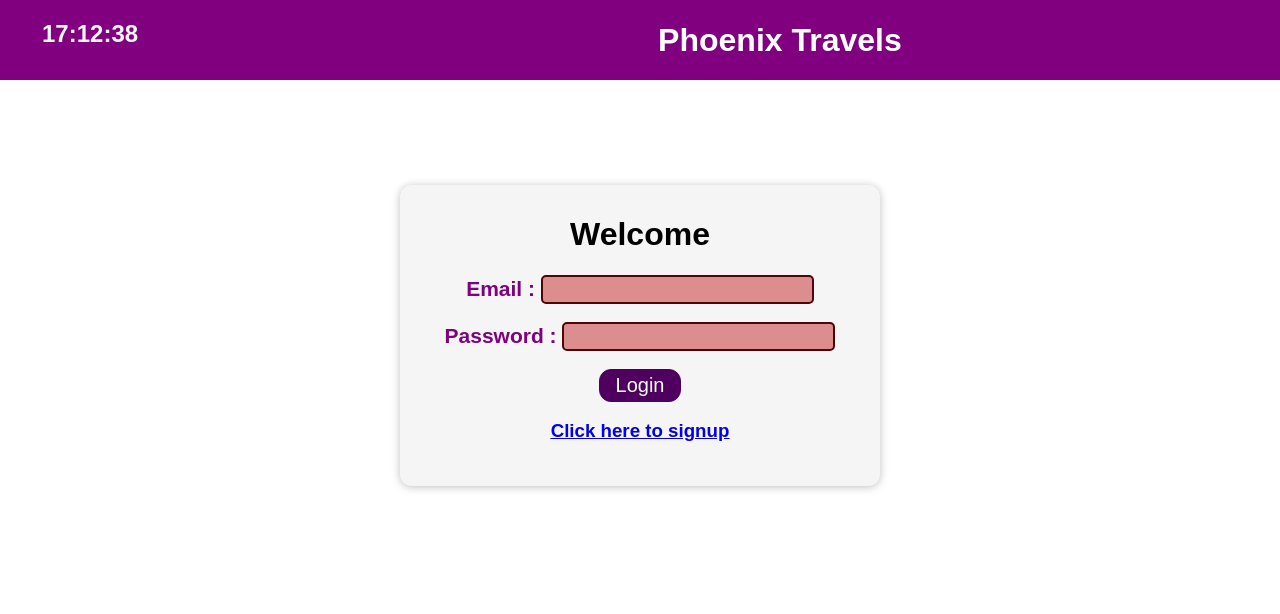
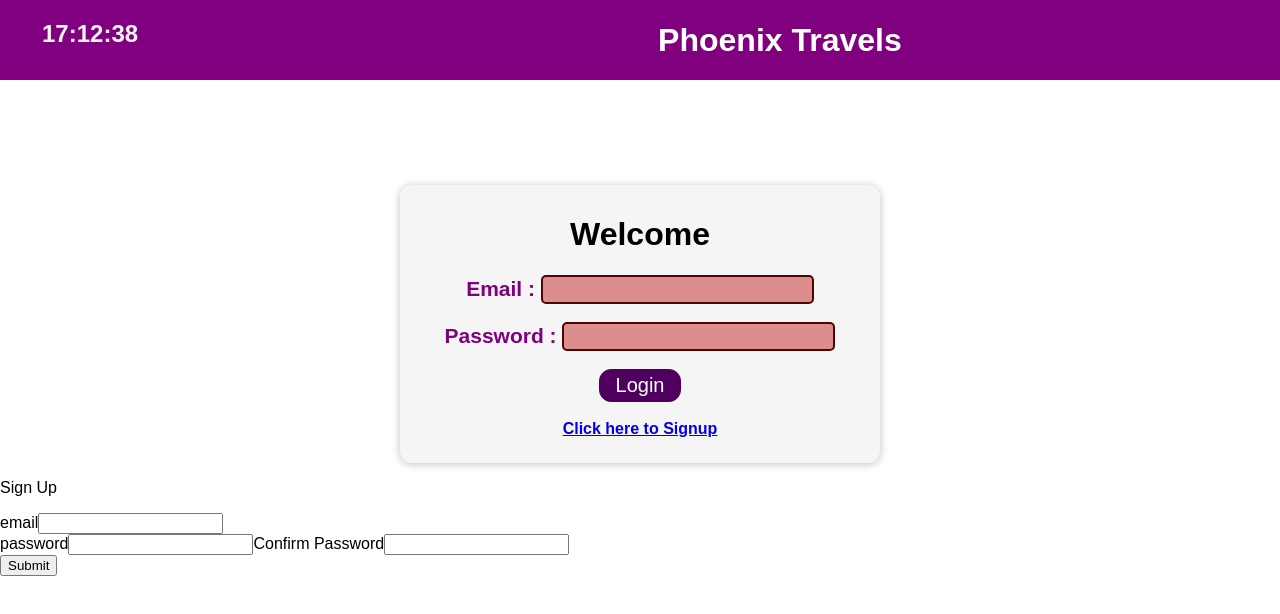
Before and after one commit to anirruth0312/flight_fare, a React (Create React App) app: page /Signup in a window 1280 px wide. Shown: the top 614 px of the page. Built offline with nearby package versions, Linux system fonts and the light colour scheme.

Commit message:
Slight modifications

```diff
--- a/package.json
+++ b/package.json
@@ -8,6 +8,7 @@
     "@testing-library/user-event": "^7.2.1",
     "react": "^18.0.0",
     "react-dom": "^18.0.0",
+    "react-router-dom": "^6.3.0",
     "react-scripts": "4.0.3"
   },
   "scripts": {
--- a/src/App.js
+++ b/src/App.js
@@ -1,6 +1,15 @@
 import React, { useEffect, useState } from "react";
 import Login from "./Components/Login/Login";
 import FirstPage from "./Components/FirstPage/FirstPage";
+import {
+  BrowserRouter as Router,
+  Route,
+  Link,
+  Routes,
+  BrowserRouter,
+} from "react-router-dom";
+import SignupPage from "./Components/Signup/SignupPage";
+
 function App() {
   const [isLoggedIn, setIsLoggedIn] = useState(false);
 
@@ -21,12 +30,12 @@ function App() {
     localStorage.removeItem("isLoggedIn");
     setIsLoggedIn(false);
   }
-
   return (
-    <React.Fragment>
+    <BrowserRouter>
       <FirstPage isAuthenticated={isLoggedIn} onLogout={logoutHandler} />
       {!isLoggedIn && <Login onLogin={loginHandler} />}
-    </React.Fragment>
+      <Routes>{<Route path="/Signup" element={<SignupPage />}></Route>}</Routes>
+    </BrowserRouter>
   );
 }
 
--- a/src/Components/Login/Login.js
+++ b/src/Components/Login/Login.js
@@ -1,6 +1,6 @@
 import React, { useState } from "react";
+import { Link, Switch } from "react-router-dom";
 import Card from "../Card/Card";
-import Signup from "./Signup";
 import Header from "./Header";
 import Button from "../Button/Button";
 import styles from "./Login.module.css";
@@ -17,14 +17,14 @@ function Login(props) {
     setEnteredEmail(event.target.value);
     setEmailValid(event.target.value.includes("@"));
     setLoginValid(
-      event.target.value.includes("@") && enteredPassword.trim().length > 8
+      event.target.value.includes("@") && enteredPassword.trim().length > +8
     );
   }
 
   //Password change and checking if it is valid
   function passwordChangeHandler(event) {
     setEnteredPassword(event.target.value);
-    setPasswordValid(enteredPassword.trim().length > 8);
+    setPasswordValid(enteredPassword.trim().length >= 8);
     setLoginValid(
       event.target.value.trim().length > 8 && enteredEmail.includes("@")
     );
@@ -40,7 +40,15 @@ function Login(props) {
   }
   function submitHandler(event) {
     event.preventDefault();
-    props.onLogin(enteredEmail, enteredPassword);
+    if (loginValid) {
+      props.onLogin(enteredEmail, enteredPassword);
+      setEnteredEmail("");
+      setEnteredPassword("");
+    } else {
+      if (!passwordValid) {
+        alert("Password must be minimum 8 Characters long");
+      }
+    }
   }
   return (
     <React.Fragment>
@@ -54,6 +62,7 @@ function Login(props) {
           <input
             className={emailValid ? styles.inputvalid : styles.inputerror}
             type="email"
+            value={enteredEmail}
             onChange={emailChangeHandler}
             onBlur={validateEmail}
           />
@@ -65,19 +74,23 @@ function Login(props) {
           <input
             className={passwordValid ? styles.inputvalid : styles.inputerror}
             type="password"
+            value={enteredPassword}
             onChange={passwordChangeHandler}
             onBlur={validatePassword}
           />
           <br />
           <br />
-          <Button
-            type="submit"
-            text="Login"
-            onClick={props.login}
-            disabled={!loginValid}
-          />
+          <Button type="submit" text="Login" onClick={props.login} />
         </form>
-        <Signup />
+        <br />
+        <Link to="/Signup">
+          <b>Click here to Signup</b>
+        </Link>
+        {/* <a href="https://www.youtube.com/">
+          <u>
+            <h3>Click here to signup</h3>
+          </u>
+        </a> */}
       </Card>
     </React.Fragment>
   );
--- a/src/Components/Login/Signup.js
+++ /dev/null
@@ -1,13 +0,0 @@
-import React from "react";
-
-function Signup() {
-  return (
-    <a href="https://www.youtube.com/">
-      <u>
-        <h3>Click here to signup</h3>
-      </u>
-    </a>
-  );
-}
-
-export default Signup;
--- /dev/null
+++ b/src/Components/Signup/SignupPage.js
@@ -0,0 +1,45 @@
+import React, { useState } from "react";
+
+const SignupPage = () => {
+  const [signupError, setSignupError] = useState("");
+  const [email, setEmail] = useState("");
+  const [password, setPassword] = useState("");
+  const [confirmPassword, setConfirmPassword] = useState("");
+  const [passwordConfirmation, setPasswordConfirmation] = useState("");
+  return (
+    <form>
+      <p>Sign Up</p>
+      <label htmlFor="email">
+        email
+        <input
+          value={email}
+          onChange={(e) => setEmail(e.target.value)}
+          name="email"
+          type="email"
+        />
+      </label>
+      <br />
+      <label for="password">
+        password
+        <input
+          value={password}
+          onChange={(e) => setPassword(e.target.value)}
+          name="password"
+          type="password"
+        />
+        <label for="Confirmpassword">Confirm Password</label>
+        <input
+          value={confirmPassword}
+          onChange={(e) => setConfirmPassword(e.target.value)}
+          name="password"
+          type="password"
+        />
+      </label>
+      <br />
+      <input type="submit" value="Submit" />
+      {signupError && <p style={{ color: "red" }}>{signupError}</p>}
+    </form>
+  );
+};
+
+export default SignupPage;
```
Also changed, not shown: 1 other file (tests, documents, lock files or other folders).
